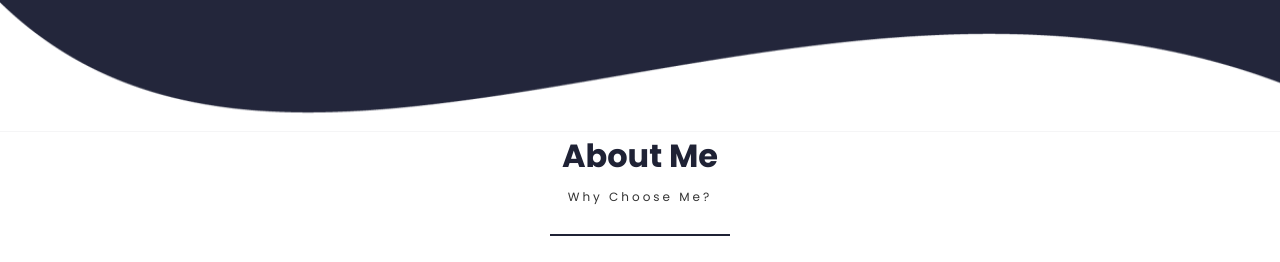
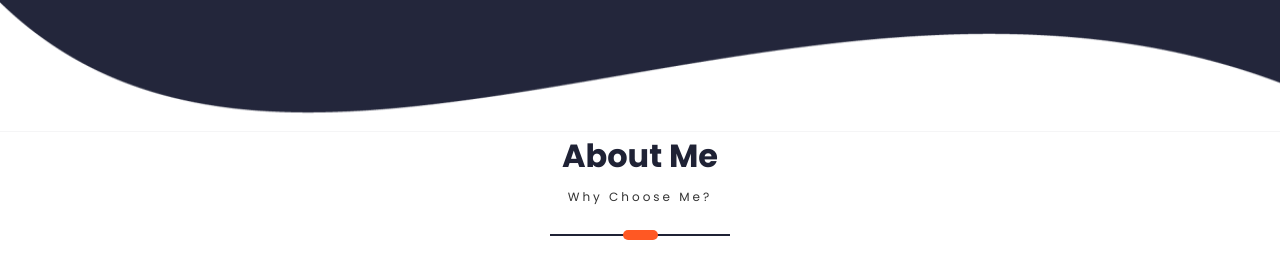
Before and after one commit to rajat6235/portfolio, a React (Create React App) app in the folder myportfolio/: page / in a window 1280 px wide. Shown: the part 538-800 px from the top of the page. Built offline with nearby package versions, Linux system fonts and the light colour scheme; a web font is replaced by a local one.

Commit message:
screen heading coreection

```diff
--- a/myportfolio/src/utilities/ScreenHeadings/ScreenHeading.js
+++ b/myportfolio/src/utilities/ScreenHeadings/ScreenHeading.js
@@ -1,27 +1,25 @@
-import React from 'react'
-import './ScreenHeading.css'
+import React from "react";
+import "./ScreenHeading.css";
 
 export default function ScreenHeading(props) {
   return (
-    <div className='heading-container'>
-        <div className='screen-heading'>
-            <span> {props.title}</span>
+    <div className="heading-container">
+      <div className="screen-heading">
+        <span> {props.title}</span>
+      </div>
+      {props.subHeading ? (
+        <div className="screen-sub-heading">
+          <span>{props.subHeading}</span>
         </div>
-        {
-            (props.subHeading)?(
-                <div className='screen-sub-heading'>
-                    <span>{props.subHeading}</span>
-                    </div>):
-
+      ) : (
+        <div></div>
+      )}
+      <div className="heading-seperator">
+        <div className=" seperator-line"></div>
+        <div className="seperator-blob">
             <div></div>
-        }
-        <div className='heading-seperator'>
-            <div className=' seperator-line'>
-                <div className='seperator-blob'>
-
-                </div>
-            </div>
         </div>
+      </div>
     </div>
-  )
+  );
 }
```
